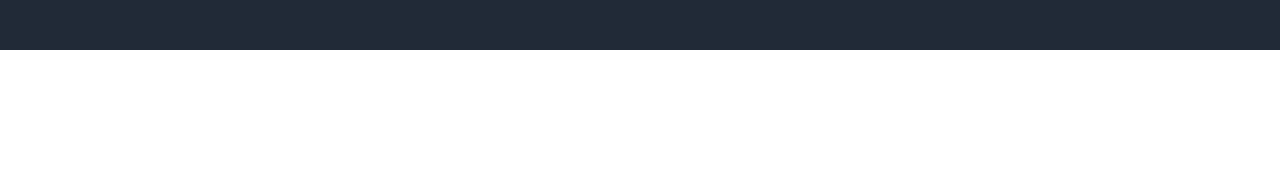
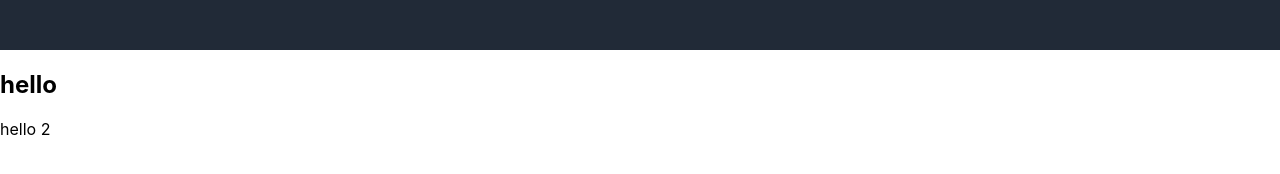
Before and after one commit to ParaguayanViking/nikihellmers.com, a Next.js app: page / in a window 1280 px wide. Shown: the part 510-684 px from the top of the page. Built offline with nearby package versions, Linux system fonts and the light colour scheme.

Commit message:
added InfoBox component

```diff
--- a/pages/index.tsx
+++ b/pages/index.tsx
@@ -1,7 +1,20 @@
 import type { NextPage } from 'next'
 import Head from 'next/head'
-import Image from 'next/image'
 import styles from '../styles/Home.module.css'
+
+interface SimpleInformation {
+  title: string;
+  info: string;
+}
+
+function InfoBox(props: SimpleInformation) {
+  return (
+    <div>
+      <h2>{props.title}</h2>
+      <p>{props.info}</p>
+    </div>
+  )
+}
 
 const Home: NextPage = () => {
   return (
@@ -31,7 +44,7 @@ const Home: NextPage = () => {
           <div className={styles.spacer_header}></div>
         </div>
         <body>
-
+          <InfoBox title={'hello'} info={'hello 2'}/>
         </body>
       </main>
 
--- a/pages/portfolio.tsx
+++ b/pages/portfolio.tsx
@@ -2,7 +2,7 @@ import type { NextPage } from 'next'
 
 
 
-const Home: NextPage = () => {
+const Portfolio: NextPage = () => {
     return (
         <div>
             <h1>Hello</h1>
@@ -10,4 +10,4 @@ const Home: NextPage = () => {
     )
   }
 
-  export default Home
+  export default Portfolio
```
Also changed, not shown: styles/Home.module.css (line endings or trailing spaces).
